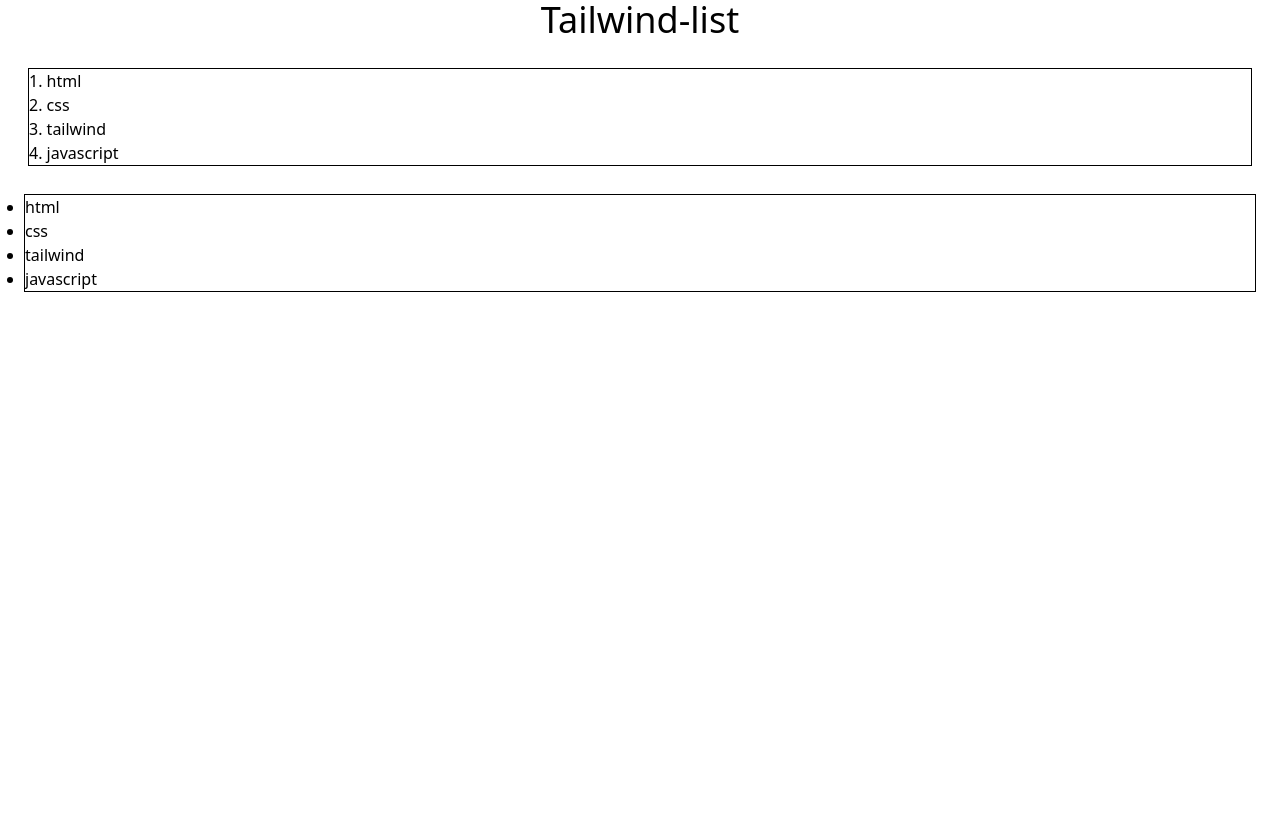
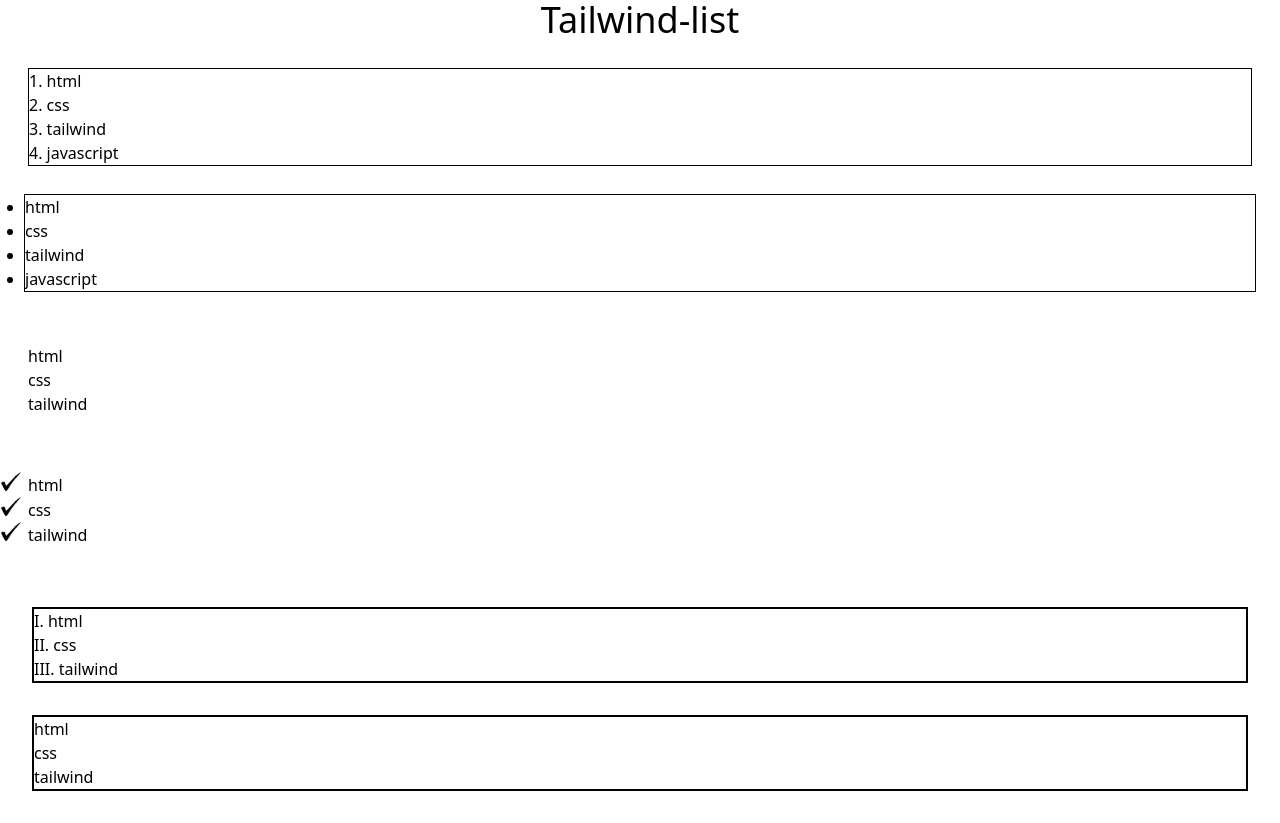
Before and after one commit to Shimul-DIU/Tailwind, a website built with Vite: page index.html in a window 1280 px wide. Before the commit the page ends 800 px from the top, so only its background shows below. Built offline with nearby package versions, Linux system fonts and the light colour scheme.

Commit message:
add others list style property

```diff
--- a/index.html
+++ b/index.html
@@ -24,5 +24,33 @@
         <li>javascript</li>
       </ul>
    </div>
+  <div class="p-7">
+    <ol  type="A" start="a" >
+      <li>html</li>
+      <li>css</li>
+      <li>tailwind</li>
+   </ol>
+  </div>
+  <div class="p-7">
+    <ol class="list-image-[url(/Images/mark2.png)]">
+      <li >html</li>
+      <li>css</li>
+      <li>tailwind</li>
+   </ol>
+  </div>
+  <div class="border-black border-2 m-8">
+    <ol class="list-[upper-roman] list-inside">
+      <li >html</li>
+      <li>css</li>
+      <li>tailwind</li>
+   </ol>
+  </div>
+  <div class="border-black border-2 m-8">
+    <ol class="list-inside list">
+      <li >html</li>
+      <li>css</li>
+      <li>tailwind</li>
+   </ol>
+  </div>
 
 </html>
--- a/tailwind.config.js
+++ b/tailwind.config.js
@@ -1,14 +1,12 @@
 /** @type {import('tailwindcss').Config} */
 module.exports = {
-  content: [
-    "./index.html",
-    "./src/**/*.{html,js,jsx,ts,tsx,vue}"
-  ],
+  content: ["*"],
   theme: {
-    fontFamily:{
-      'shimul':['osward']
+    extend: {
+      fontFamily: {
+        'shimul': ['osward', 'sans-serif'],
+      },
     },
-    extend: {},
   },
   plugins: [],
 }
```
Also changed, not shown: Images/mark.png (added), Images/mark2.png (added). Lines whose indentation alone changed are shown as unchanged.
